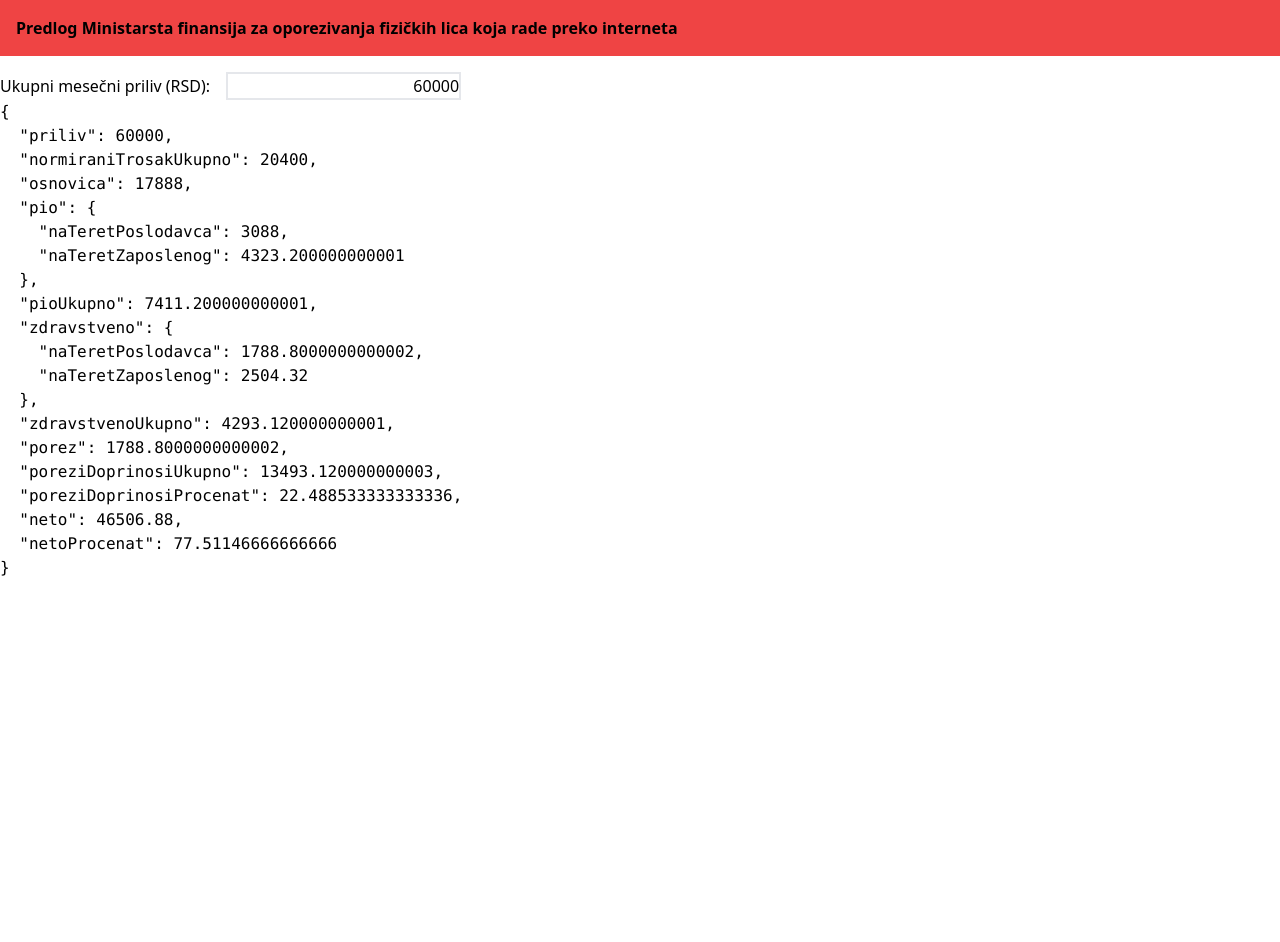
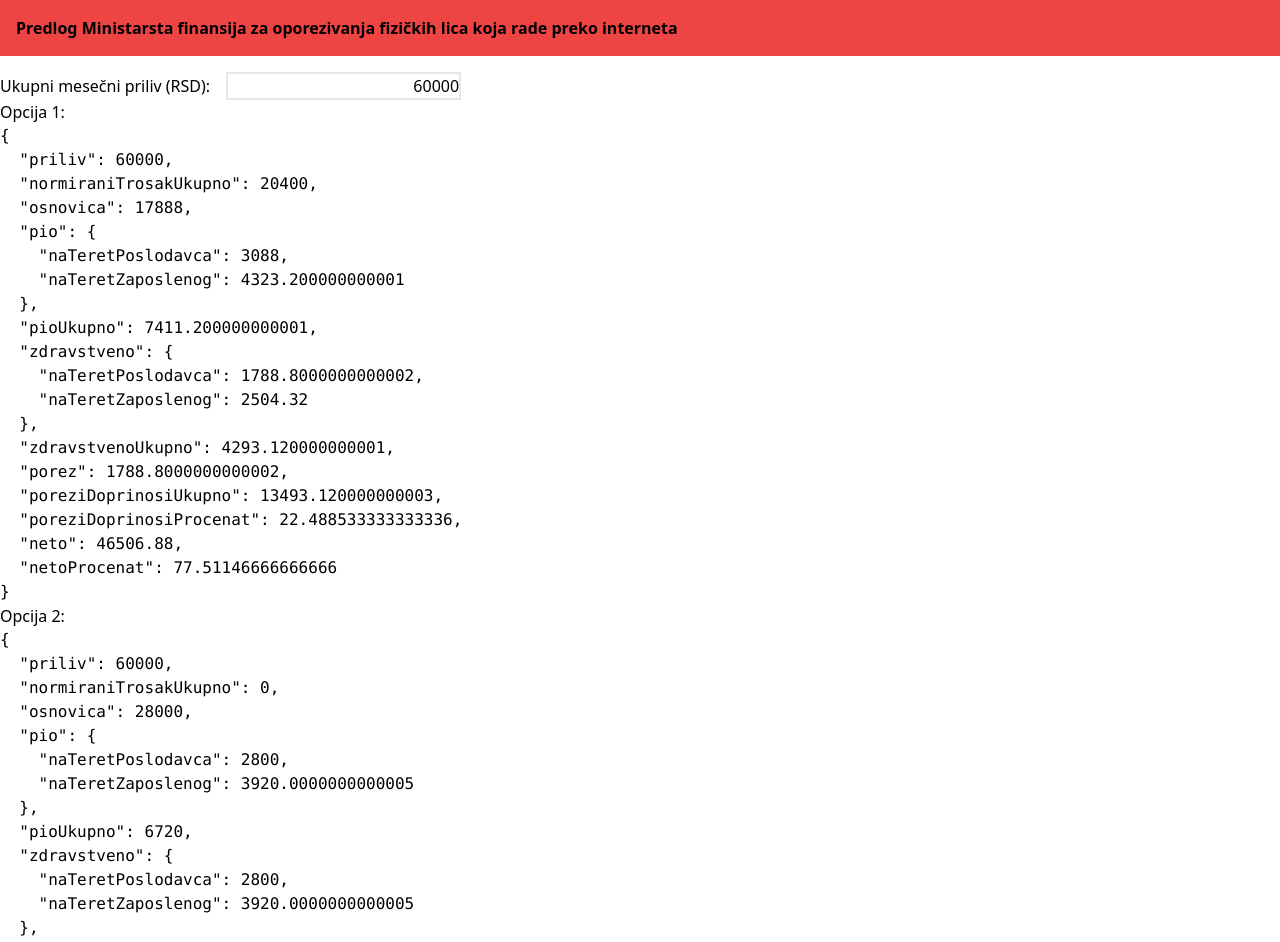
Before and after one commit to mltn/serbian-freelance-tax-calculator, a Next.js app: page / in a window 1280 px wide. Shown: the top 942 px of the page. Before the commit the page ends 800 px from the top, so only its background shows below. Built offline with nearby package versions, Linux system fonts and the light colour scheme.

Commit message:
Added the second calculation option

```diff
--- a/components/Calculator.tsx
+++ b/components/Calculator.tsx
@@ -5,8 +5,15 @@ type Props = {
 };
 
 const Calculator = ({ input }: Props) => {
-  const output = freelanceTaxCalc({ priliv: input, brojOpcije: 1 });
-  return <pre>{JSON.stringify(output, null, 2)}</pre>;
+  const output1 = freelanceTaxCalc({ priliv: input, brojOpcije: 1 });
+  const output2 = freelanceTaxCalc({ priliv: input, brojOpcije: 2 });
+  return <div className="">
+    <label>Opcija 1:</label>
+    <pre className="max-w-[300px]">{JSON.stringify(output1, null, 2)}</pre>
+
+    <label>Opcija 2:</label>
+    <pre className="max-w-[300px]">{JSON.stringify(output2, null, 2)}</pre>
+    </div>;
 };
 
 export default Calculator;
```
